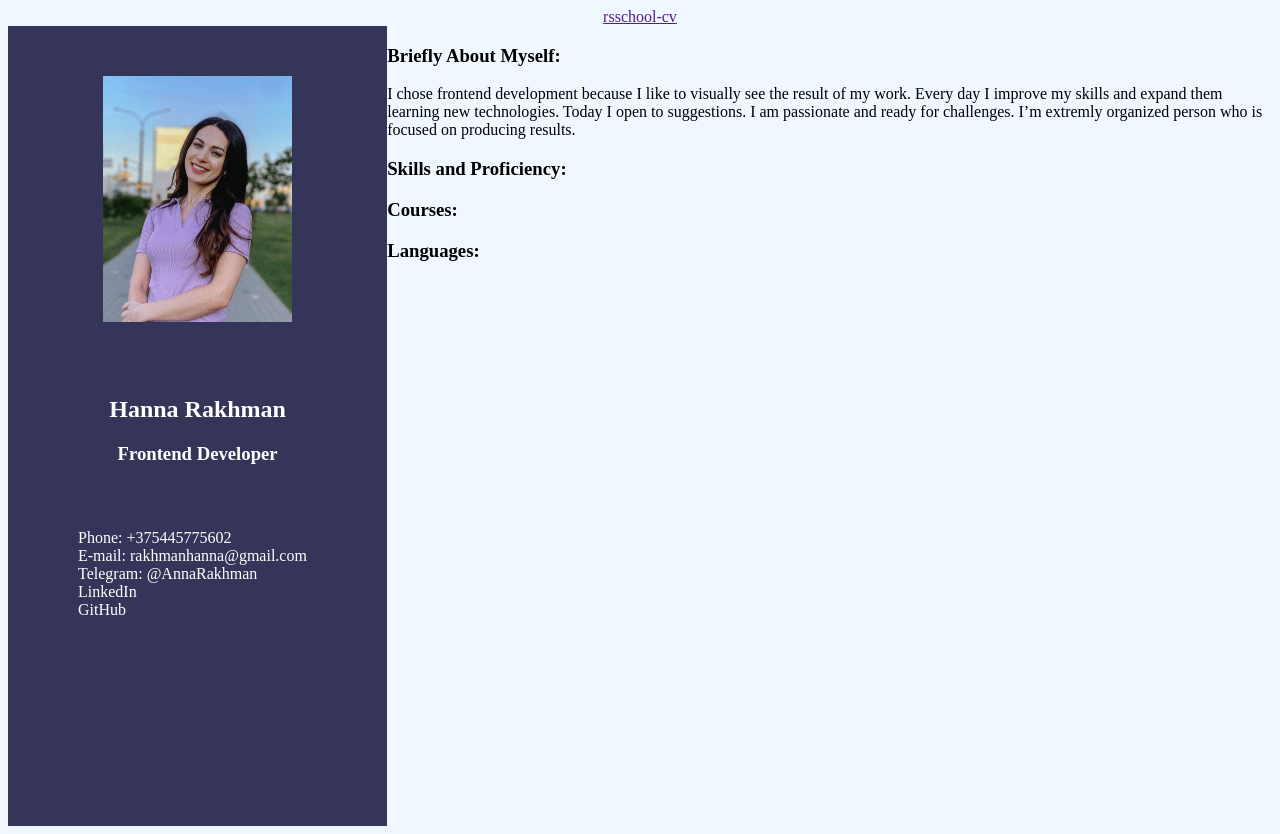
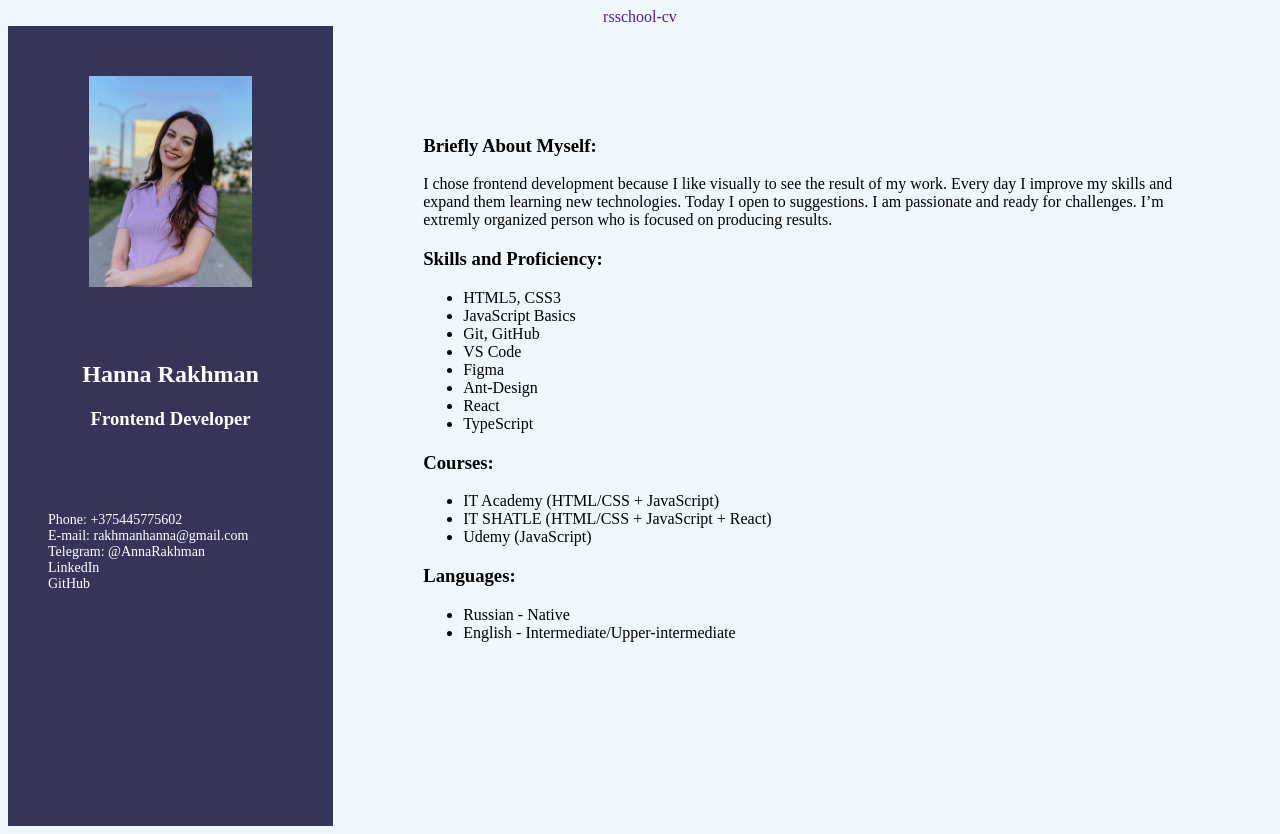
Before and after one commit to RakhmanHanna/rsschool-cv, a plain HTML site: page index.html in a window 1280 px wide. Drawn offline with Linux system fonts and the light colour scheme.

Commit message:
fix: add more info about hard skills

```diff
--- a/index.html
+++ b/index.html
@@ -33,7 +33,7 @@
         <div class="about-myself">
           <h3>Briefly About Myself:</h3>
           <p>
-            I chose frontend development because I like to visually see the
+            I chose frontend development because I like visually to see the
             result of my work. Every day I improve my skills and expand them
             learning new technologies. Today I open to suggestions. I am
             passionate and ready for challenges. I’m extremly organized person
@@ -42,12 +42,31 @@
         </div>
         <div class="about-skills">
           <h3>Skills and Proficiency:</h3>
+          <ul>
+            <li>HTML5, CSS3</li>
+            <li>JavaScript Basics</li>
+            <li>Git, GitHub</li>
+            <li>VS Code</li>
+            <li>Figma</li>
+            <li>Ant-Design</li>
+            <li>React</li>
+            <li>TypeScript</li>
+          </ul>
         </div>
         <div class="about-courses">
           <h3>Courses:</h3>
+          <ul>
+            <li>IT Academy (HTML/CSS + JavaScript)</li>
+            <li>IT SHATLE (HTML/CSS + JavaScript + React)</li>
+            <li>Udemy (JavaScript)</li>
+          </ul>
         </div>
         <div class="about-lang">
           <h3>Languages:</h3>
+          <ul>
+            <li>Russian - Native</li>
+            <li>English - Intermediate/Upper-intermediate</li>
+          </ul>
         </div>
       </div>
     </section>
--- a/style.css
+++ b/style.css
@@ -3,6 +3,9 @@ body {
 }
 header {
   text-align: center;
+}
+header a {
+  text-decoration: none;
 }
 .main {
   display: flex;
@@ -26,10 +29,13 @@ img {
   text-decoration: none;
   color: white;
 }
+
 .about {
   width: 70%;
+  padding: 90px;
 }
 .contact-info {
-  padding: 30px;
+  padding: 50px 30px 0 0;
   text-align: start;
+  font-size: 14px;
 }
```
